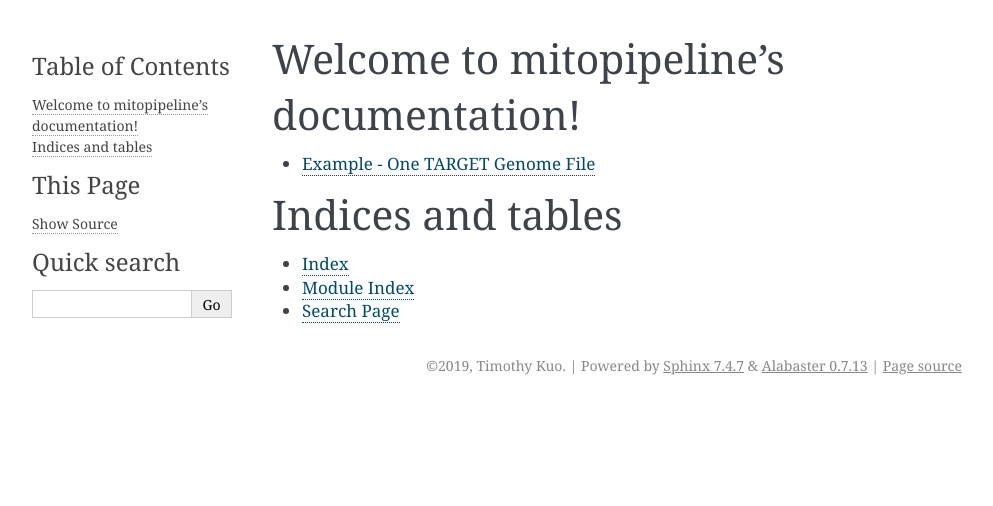
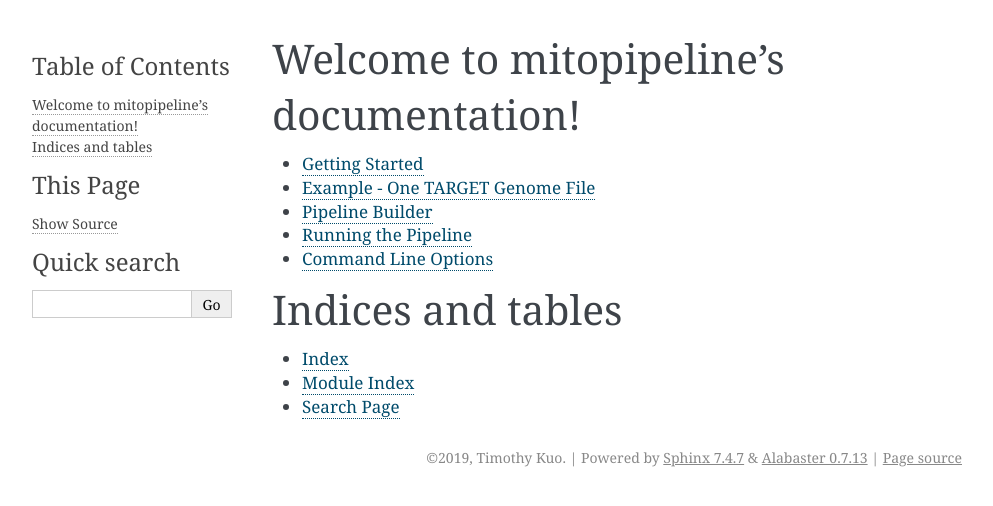
Before and after one commit to timmykuo/mitopipeline, a Sphinx documentation site: the page built from doc/index.rst, in a window 1280 px wide. Shown: the top 506 px of the page, without its empty margins (148-1141 px from the left). Built offline with Sphinx 7.4.7, drawn with Linux system fonts in a browser that asks for light colours.

Commit message:
add titles + readme

```diff
--- a/doc/conf.py
+++ b/doc/conf.py
@@ -12,9 +12,15 @@
 # add these directories to sys.path here. If the directory is relative to the
 # documentation root, use os.path.abspath to make it absolute, like shown here.
 #
-# import os
-# import sys
-# sys.path.insert(0, os.path.abspath('.'))
+import os
+import sys
+
+if os.environ.get('READTHEDOCS', None) == 'True':
+    # Run sphinx-apidoc automatically in readthedocs
+    # Taken from this: https://lists.torproject.org/pipermail/tor-commits/2012-September/046695.html
+    os.system('sphinx-apidoc -o api -T ../mitopipeline --separate')
+
+sys.path.insert(0, os.path.abspath(os.path.pardir))
 
 
 # -- Project information -----------------------------------------------------
@@ -63,10 +69,10 @@ language = None
 # List of patterns, relative to source directory, that match files and
 # directories to ignore when looking for source files.
 # This pattern also affects html_static_path and html_extra_path.
-exclude_patterns = [u'_build', 'Thumbs.db', '.DS_Store']
+exclude_patterns = [u'_build', 'Thumbs.db', '.DS_Store', 'README.rst']
 
 # The name of the Pygments (syntax highlighting) style to use.
-pygments_style = None
+pygments_style = 'sphinx'
 
 
 # -- Options for HTML output -------------------------------------------------
--- a/doc/configuration.rst
+++ b/doc/configuration.rst
@@ -0,0 +1,2 @@
+Command Line Options
+********************
--- a/doc/example_one_genome.rst
+++ b/doc/example_one_genome.rst
@@ -1,2 +1,2 @@
 Example - One TARGET Genome File
-________________________________
+********************************
--- a/doc/index.rst
+++ b/doc/index.rst
@@ -9,6 +9,7 @@ Welcome to mitopipeline's documentation!
 .. toctree::
    :maxdepth: 2
 
+   readme.rst
    example_one_genome.rst
    pipeline_builder.rst
    running_the_pipeline.rst
--- a/doc/pipeline_builder.rst
+++ b/doc/pipeline_builder.rst
@@ -0,0 +1,2 @@
+Pipeline Builder
+****************
--- /dev/null
+++ b/doc/readme.rst
@@ -0,0 +1,3 @@
+Getting Started
+***************
+..include:: ../README.rst
--- a/doc/running_the_pipeline.rst
+++ b/doc/running_the_pipeline.rst
@@ -0,0 +1,2 @@
+Running the Pipeline
+********************
```
